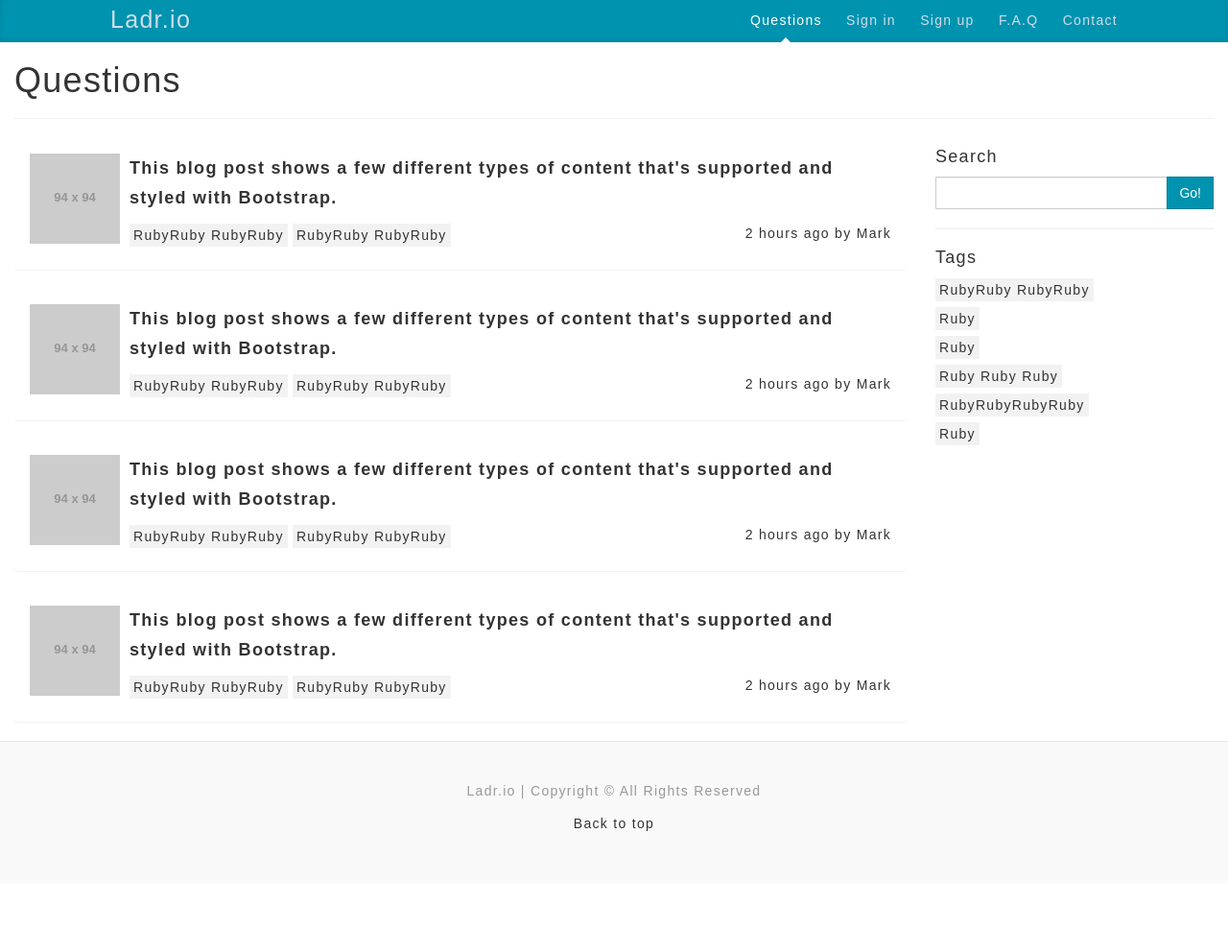
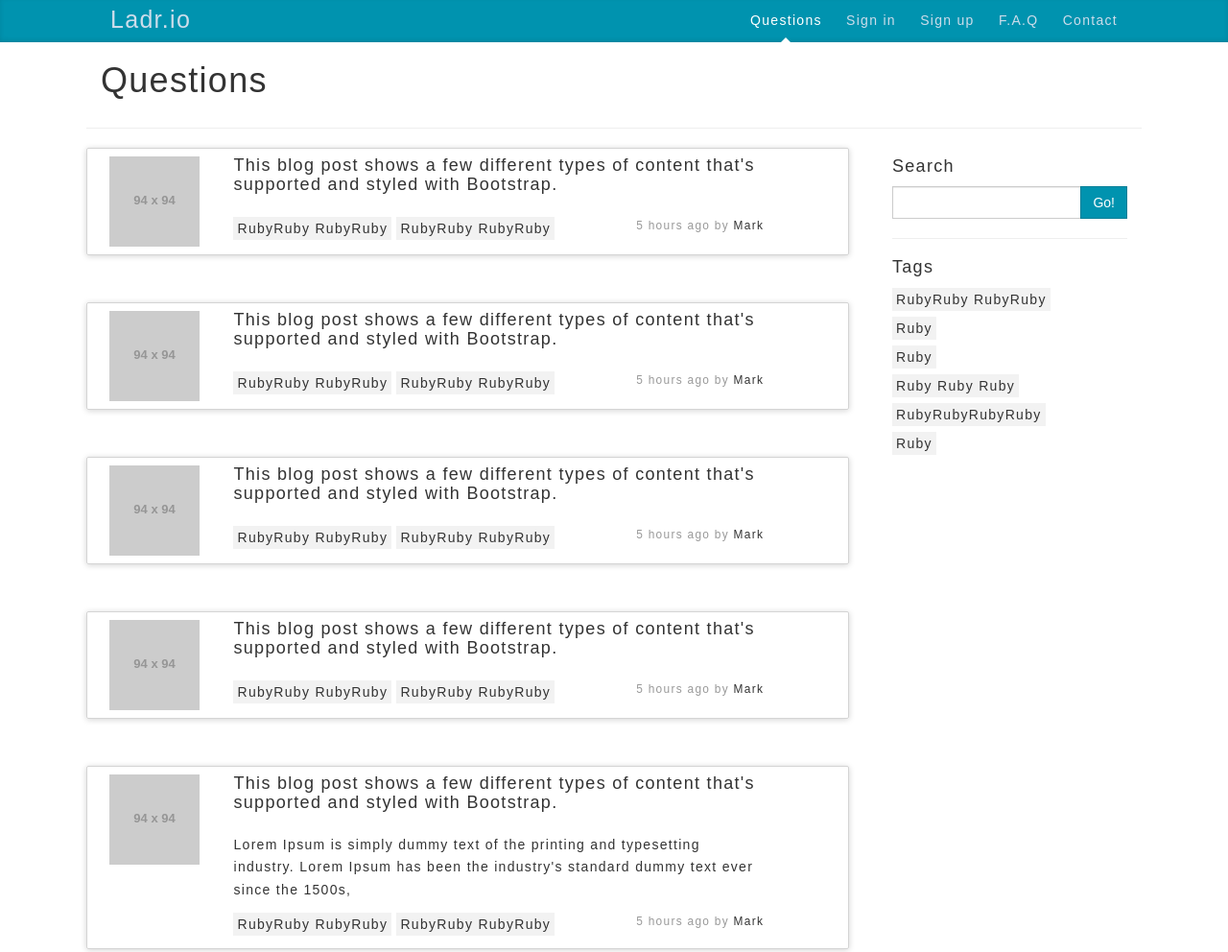
Before and after one commit to niranjans/ladr.io-front-end, a plain HTML site: page questions.html in a window 1280 px wide. Shown: the top 992 px of the page at 96% size. Before the commit the page ends 921 px from the top, so only its background shows below. Drawn offline with nearby package versions, Linux system fonts and the light colour scheme; placeholder pictures from the web are drawn by us; a web font is replaced by a local one.

Commit message:
UI improvements. Forced commit from Niru cuz I was being a dick.

```diff
--- a/css/rest-custom.css
+++ b/css/rest-custom.css
@@ -119,16 +119,11 @@ a {
 	background-color: #F2F2F2;
 	display: inline-block;
 	margin: 1px auto 5px auto;
-  font-weight: normal;
 	text-align: center;
-  vertical-align: middle;
 	cursor: pointer;
 	border: 1px solid transparent;
-  white-space: nowrap;
 	padding: 1px 3px;
-  font-size: 14px;
 	line-height: 1.428571429;
-  border-radius: 0px;
 	-webkit-user-select: none;
 	-moz-user-select: none;
 	-ms-user-select: none;
@@ -183,6 +178,22 @@ a {
   -ms-user-select: none;
   -o-user-select: none;
   user-select: none;
+}
+
+.custom-box {
+	width: 100%;
+	float: left;
+	border: 1px solid #d4d4d4;
+	border-radius: 2px;
+	padding: 8px;
+	position: relative;
+	-webkit-box-shadow: 0 1px 6px rgba(0, 0, 0, 0.175);
+	box-shadow: 0 1px 6px rgba(0, 0, 0, 0.175);
+	margin-bottom: 3.5em;
+}
+
+.center{
+	text-align: center;
 }
 
 /* Feed - bootsnipp */
@@ -420,6 +431,7 @@ a {
 
 .timeline-title {
 	margin-top: 0;
+	margin-bottom: 1.2em;
 	color: inherit;
 }
 
@@ -467,11 +479,3 @@ a {
 		right: auto;
 	}
 }
-
-.divider{
-    position:absolute;
-    left:94%;
-    top:10%;
-    bottom:10%;
-    border-left:1px solid #ccc;
-}
--- a/questions.html
+++ b/questions.html
@@ -40,70 +40,82 @@
 		</div>
 	</div>
 
-	<div class="container-fluid">
+	<div class="container">
 
 		<h1>Questions</h1>
+		<div class="row">
 			<hr>
-		<div class="row">
 			<div class="col-md-9">
-
-				<div class="panel panel-default">
-					<div class="media panel-body">
-						<a class="pull-left" href="#">
+				<div class="custom-box row">
+					<div class="col-md-2">
+						<a href="#">
 							<img class="media-object" src="http://placehold.it/94x94/0093AF/ffffff&text=$350" alt="...">
 						</a>
-						<div class="media-body">
-							<p class="title"><a href="#">This blog post shows a few different types of content that's supported and styled with Bootstrap.</a></p>
-							<div class="tag">RubyRuby RubyRuby</a></div>
-							<div class="tag">RubyRuby RubyRuby</a></div>
-							<p class="blog-post-meta pull-right">2 hours ago by <a href="#">Mark</a></p>
 					</div>
+					<div class="col-md-9">
+						<h4 class="timeline-title"><a href="#">This blog post shows a few different types of content that's supported and styled with Bootstrap.</a></h4>
+						<div class="tag">RubyRuby RubyRuby</div>
+						<div class="tag">RubyRuby RubyRuby</div>
+						<small class="text-muted pull-right"> 5 hours ago by <a href="#">Mark</a></small>
 					</div>
 				</div>
 
-				<div class="panel panel-default">
-					<div class="media panel-body">
-						<a class="pull-left" href="#">
+				<div class="custom-box row">
+					<div class="col-md-2">
+						<a href="#">
 							<img class="media-object" src="http://placehold.it/94x94/0093AF/ffffff&text=$350" alt="...">
 						</a>
-						<div class="media-body">
-							<p class="title"><a href="#">This blog post shows a few different types of content that's supported and styled with Bootstrap.</a></p>
-							<div class="tag">RubyRuby RubyRuby</a></div>
-							<div class="tag">RubyRuby RubyRuby</a></div>
-							<p class="blog-post-meta pull-right">2 hours ago by <a href="#">Mark</a></p>
 					</div>
-					</div>
-				</div>
-				<div class="panel panel-default">
-					<div class="media panel-body">
-						<a class="pull-left" href="#">
-							<img class="media-object" src="http://placehold.it/94x94/0093AF/ffffff&text=$350" alt="...">
-						</a>
-						<div class="media-body">
-							<p class="title"><a href="#">This blog post shows a few different types of content that's supported and styled with Bootstrap.</a></p>
-							<div class="tag">RubyRuby RubyRuby</a></div>
-							<div class="tag">RubyRuby RubyRuby</a></div>
-							<p class="blog-post-meta pull-right">2 hours ago by <a href="#">Mark</a></p>
-						</div>
+					<div class="col-md-9">
+						<h4 class="timeline-title"><a href="#">This blog post shows a few different types of content that's supported and styled with Bootstrap.</a></h4>
+						<div class="tag">RubyRuby RubyRuby</div>
+						<div class="tag">RubyRuby RubyRuby</div>
+						<small class="text-muted pull-right"> 5 hours ago by <a href="#">Mark</a></small>
 					</div>
 				</div>
 
-				<div class="panel panel-default">
-					<div class="media panel-body">
-						<a class="pull-left" href="#">
+				<div class="custom-box row">
+					<div class="col-md-2">
+						<a href="#">
 							<img class="media-object" src="http://placehold.it/94x94/0093AF/ffffff&text=$350" alt="...">
 						</a>
-						<div class="media-body">
-							<p class="title"><a href="#">This blog post shows a few different types of content that's supported and styled with Bootstrap.</a></p>
-							<div class="tag">RubyRuby RubyRuby</a></div>
-							<div class="tag">RubyRuby RubyRuby</a></div>
-							<p class="blog-post-meta pull-right">2 hours ago by <a href="#">Mark</a></p>
 					</div>
+					<div class="col-md-9">
+						<h4 class="timeline-title"><a href="#">This blog post shows a few different types of content that's supported and styled with Bootstrap.</a></h4>
+						<div class="tag">RubyRuby RubyRuby</div>
+						<div class="tag">RubyRuby RubyRuby</div>
+						<small class="text-muted pull-right"> 5 hours ago by <a href="#">Mark</a></small>
+					</div>
+				</div>
+				<div class="custom-box row">
+					<div class="col-md-2">
+						<a href="#">
+							<img class="media-object" src="http://placehold.it/94x94/0093AF/ffffff&text=$350" alt="...">
+						</a>
+					</div>
+					<div class="col-md-9">
+						<h4 class="timeline-title"><a href="#">This blog post shows a few different types of content that's supported and styled with Bootstrap.</a></h4>
+						<div class="tag">RubyRuby RubyRuby</div>
+						<div class="tag">RubyRuby RubyRuby</div>
+						<small class="text-muted pull-right"> 5 hours ago by <a href="#">Mark</a></small>
+					</div>
+				</div>
+				<div class="custom-box row">
+					<div class="col-md-2">
+						<a href="#">
+							<img class="media-object" src="http://placehold.it/94x94/0093AF/ffffff&text=$350" alt="...">
+						</a>
+					</div>
+					<div class="col-md-9">
+						<h4 class="timeline-title"><a href="#">This blog post shows a few different types of content that's supported and styled with Bootstrap.</a></h4>
+							<p>Lorem Ipsum is simply dummy text of the printing and typesetting industry. Lorem Ipsum has been the industry's standard dummy text ever since the 1500s,</p>
+						<div class="tag">RubyRuby RubyRuby</div>
+						<div class="tag">RubyRuby RubyRuby</div>
+						<small class="text-muted pull-right"> 5 hours ago by <a href="#">Mark</a></small>
 					</div>
 				</div>
 
 			</div>
-
 			<div class="col-sm-3">
 				<h4>Search</h4>
 				<div class="input-group">
@@ -123,7 +135,7 @@
 					<li><div class="tag">Ruby</div></li>
 				</ol>
 			</div>
-		</div><!-- /.row -->
+		</div>
 	</div><!-- /.container -->
 
 	<div class="custom-footer">
```
Also changed, not shown: feed.html (+1 -1 lines), workroom.html (+39 -9 lines), 1 other file. Lines whose indentation alone changed are shown as unchanged.
